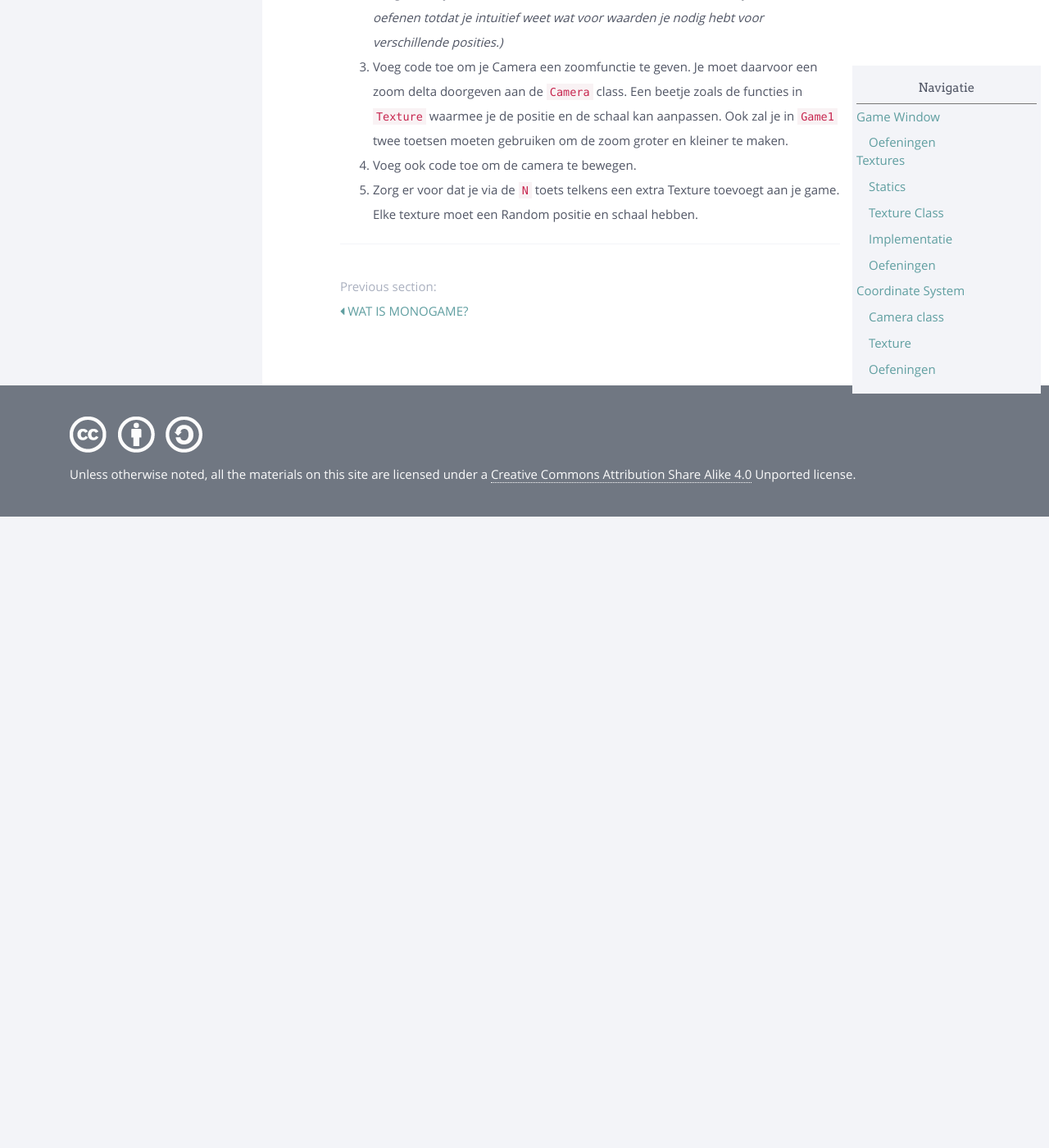
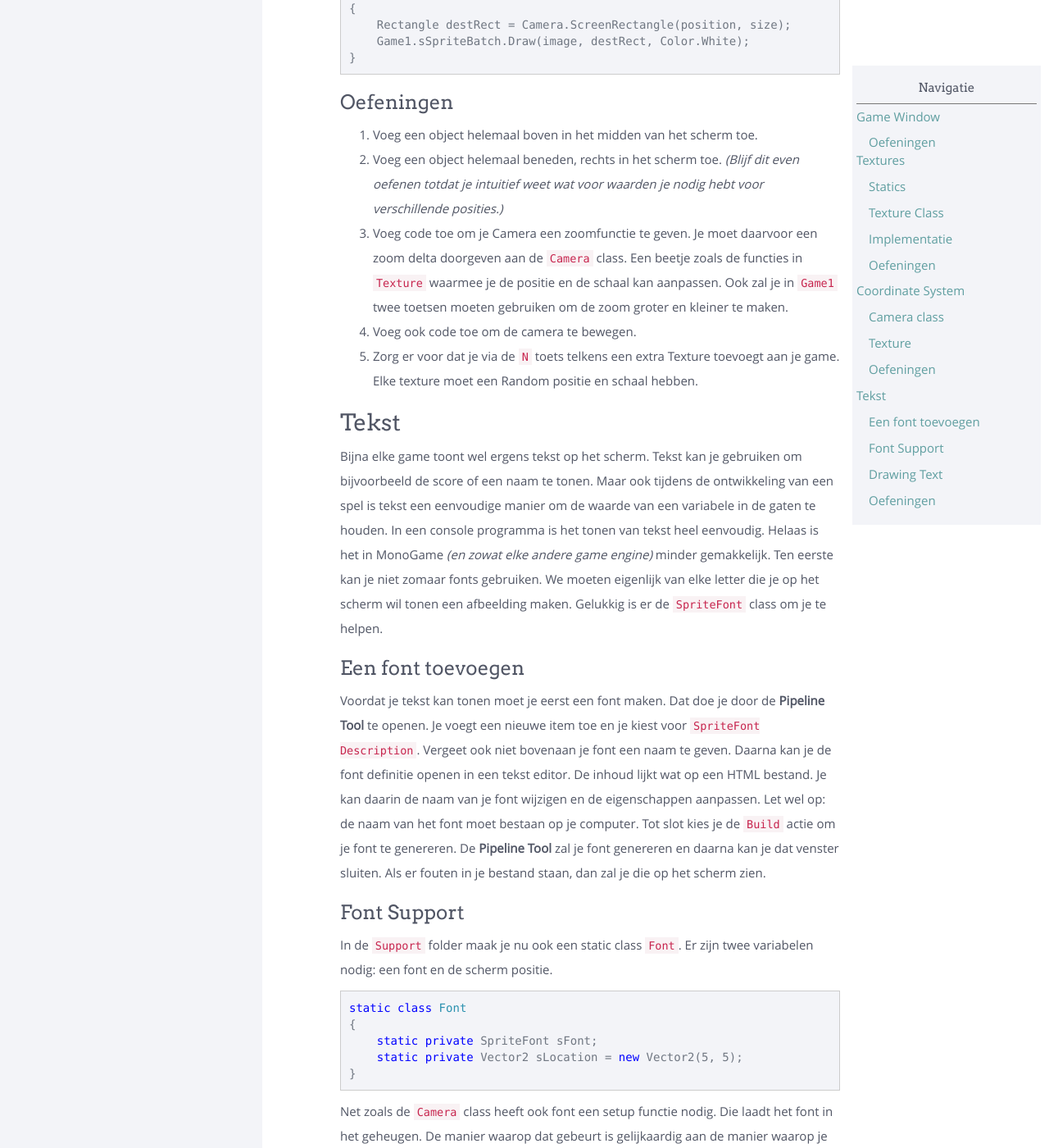
Before and after one commit to sma-it/sma-it.github.io, a Jekyll site: the page built from modules/monogame/_posts/2000-02-01-2DGraphics.md, in a window 1280 px wide and 1400 px high, scrolled down 7375 px. Shown: the whole window at 82% size. Built offline with Jekyll 4.4.1, drawn with Linux system fonts in a browser that asks for light colours; nearby versions of some CDN libraries; before the commit the page ends 8005 px from its top, so only the background shows below that; some of the changed text lies outside the part shown.

Commit message:
added text chapter

````diff
--- a/modules/monogame/_posts/2000-02-01-2DGraphics.md
+++ b/modules/monogame/_posts/2000-02-01-2DGraphics.md
@@ -247,6 +247,16 @@ static public void Setup()
 }
 ```
 
+De bovenstaande functie moet je dan in de class `Game1` uitvoeren. Dit doe je op het eind de `Initialize` functie:
+
+```csharp
+protected override void Initialize()
+{
+    base.Initialize();
+    Support.Camera.Setup();
+}
+```
+
 ## Texture
 We begonnen met de `Textures` andere coordinaten te geven. De laatste stap bestaat er nu in om die coordinaten om te zetten naar de _pixel space_. Dat doen we pas op het laatste moment, net voordat we de rechthoek tekenen. De `Draw` functie van de  `Texture` class kan je zo aanpassen:
 
@@ -264,3 +274,85 @@ public void Draw()
 3. Voeg code toe om je Camera een zoomfunctie te geven. Je moet daarvoor een zoom delta doorgeven aan de `Camera` class. Een beetje zoals de functies in `Texture` waarmee je de positie en de schaal kan aanpassen. Ook zal je in `Game1` twee toetsen moeten gebruiken om de zoom groter en kleiner te maken.
 4. Voeg ook code toe om de camera te bewegen.
 5. Zorg er voor dat je via de `N` toets telkens een extra Texture toevoegt aan je game. Elke texture moet een Random positie en schaal hebben.
+
+# Tekst
+Bijna elke game toont wel ergens tekst op het scherm. Tekst kan je gebruiken om bijvoorbeeld de score of een naam te tonen. Maar ook tijdens de ontwikkeling van een spel is tekst een eenvoudige manier om de waarde van een variabele in de gaten te houden. In een console programma is het tonen van tekst heel eenvoudig. Helaas is het in MonoGame _(en zowat elke andere game engine)_ minder gemakkelijk. Ten eerste kan je niet zomaar fonts gebruiken. We moeten eigenlijk van elke letter die je op het scherm wil tonen een afbeelding maken. Gelukkig is er de `SpriteFont` class om je te helpen.
+
+## Een font toevoegen
+Voordat je tekst kan tonen moet je eerst een font maken. Dat doe je door de __Pipeline Tool__ te openen. Je voegt een nieuwe item toe en je kiest voor `SpriteFont Description`. Vergeet ook niet bovenaan je font een naam te geven. Daarna kan je de font definitie openen in een tekst editor. De inhoud lijkt wat op een HTML bestand. Je kan daarin de naam van je font wijzigen en de eigenschappen aanpassen. Let wel op: de naam van het font moet bestaan op je computer. Tot slot kies je de `Build` actie om je font te genereren. De __Pipeline Tool__ zal je font genereren en daarna kan je dat venster sluiten. Als er fouten in je bestand staan, dan zal je die op het scherm zien.
+
+## Font Support
+In de `Support` folder maak je nu ook een static class `Font`. Er zijn twee variabelen nodig: een font en de scherm positie.
+
+```csharp
+static class Font
+{
+    static private SpriteFont sFont;
+    static private Vector2 sLocation = new Vector2(5, 5);
+}
+```
+
+Net zoals de `Camera` class heeft ook font een setup functie nodig. Die laadt het font in het geheugen. De manier waarop dat gebeurt is gelijkaardig aan de manier waarop je een afbeelding laadt:
+
+```csharp
+static public void Setup()
+{
+    sFont = Game1.sContent.Load<SpriteFont>("Arial");
+}
+```
+
+Een volgende functie laat ons toe om eenvoudig de status van een object op het scherm te tonen. We gebruiken daarvoor de `DrawString` functie van `SpriteBatch`. Die heeft een font nodig, samen met een tekst, een locatie, en een kleur. Font en locatie zijn al aanwezig in deze class, maar de tekst en de kleur vragen we als functieargumenten.
+
+```csharp
+static public void PrintStatus(string msg, Color color)
+{
+    Game1.sSpriteBatch.DrawString(sFont, msg, sLocation, color);
+}
+```
+
+De laatste functie laat toe om een tekst eender waar op het scherm te tonen. We gebruiken nu camera coordinaten. Daarom moeten we eerst de functie `Camera.ConvertToPosition` public maken, want die was voordien private. Ook zitten we met een extra probleem: het resultaat van die functie is een `Point`, met integer coordinaten. Maar de `DrawString` functie verwacht een `Vector2`, met float coordinaten. Dat valt eenvoudig op te lossen:
+
+```csharp
+static public void PrintAt(Vector2 pos, string msg, Color color)
+{
+    Point p = Camera.ConvertToPosition(pos);
+    Game1.sSpriteBatch.DrawString(sFont, msg, new Vector2(p.X, p.Y), color);
+}
+```
+
+## Drawing Text
+Nu de font class klaar is, kunnen we tekst op het scherm tonen. Vergeet niet eerst de setup functie toe te voegen aan `Game1.Initialize`:
+
+```csharp
+protected override void Initialize()
+{
+    base.Initialize();
+    Support.Camera.Setup();
+    Support.Font.Setup();
+}
+```
+
+In de ``Draw` functie tonen we tenslotte tekst op het scherm. In het vorige hoofdstuk plaatsten we Textures op het scherm, en via de spatiebalk kunnen we een texture selecteren. We gaan nu de positie van de geselecteerde texture op het scherm tonen. Ook gaan we de tekst _Selected_ tonen op de plaats van de geselecteerde texture. Om dat te kunnen doen moet je wel eerst een public getter voor `position` maken in de texture class. Want die variabele is private. Je leerde in de vorige cursus hoe dat moet.
+
+```csharp
+protected override void Draw(GameTime gameTime)
+{
+    GraphicsDevice.Clear(Color.CornflowerBlue);
+
+    sSpriteBatch.Begin();
+    Textures.ForEach(texture => texture.Draw());
+
+    Support.Font.PrintStatus("Selected object is: " + selected + " Location=" + Textures[selected].Position, Color.Black);
+    Support.Font.PrintAt(Textures[selected].Position, "Selected", Color.Red);
+    sSpriteBatch.End();
+
+    base.Draw(gameTime);
+}
+```
+
+
+## Oefeningen
+1. Waarom gebruiken we in de functie PrintStatus de _pixel space_ in plaats van ons eigen coordinaten systeem?
+2. Vervang je font door Times New Roman. Pas ook de grootte van je font aan.
+3. Maak een  `PrintStatus2` functie, waarmee je tekst kan tonen onder de vorige tekst. Hier toon je het aantal textures dat actief is in je game. (Een toets om Textures toe te voegen moest je in een vorige oefening al gemaakt hebben. Eventueel kan je ook een andere variabele kiezen.)
+4. Nu je een functie hebt om een tweede status line toe te voegen, kan je ook eenvoudig een meer algemene functie maken met een extra argument waarmee je aangeeft op welke hoogte je je tekst wil tonen. Je kan dat positie argument dan vermenigvuldigen met de hoogte van een lijn.
````
